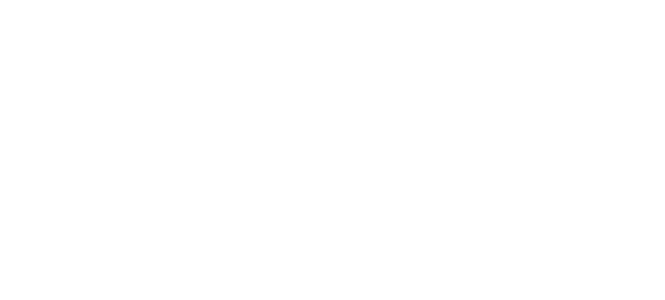
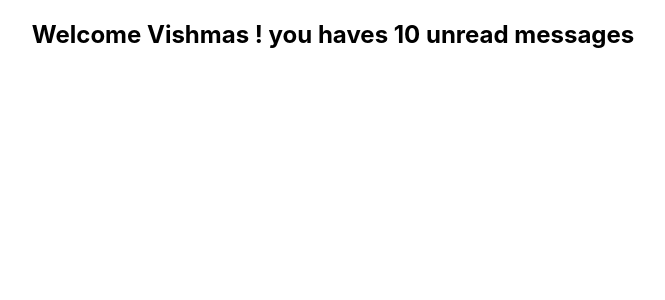
Before and after one commit to noumedemtamiflorian/react-typescript-demo, a React (Create React App) app: page / in a window 1280 px wide. Shown: the top 300 px of the page, without its empty margins (307-972 px from the left). Built offline with nearby package versions, Linux system fonts and the light colour scheme.

Commit message:
Types Props

```diff
--- a/src/App.tsx
+++ b/src/App.tsx
@@ -1,11 +1,10 @@
-import React from 'react';
-import logo from './logo.svg';
 import './App.css';
+import { Greet } from './components/Greet';
 
 function App() {
   return (
     <div className="App">
-
+      <Greet name="Vishmas"/>
     </div>
   );
 }
--- /dev/null
+++ b/src/components/Greet.tsx
@@ -0,0 +1,11 @@
+type GreetProps = {
+    name:string
+}
+
+export const Greet = (props:GreetProps) =>{
+    return (
+        <div>
+            <h2>Welcome {props.name} ! you haves 10 unread messages</h2>
+        </div>
+    )
+}
```
